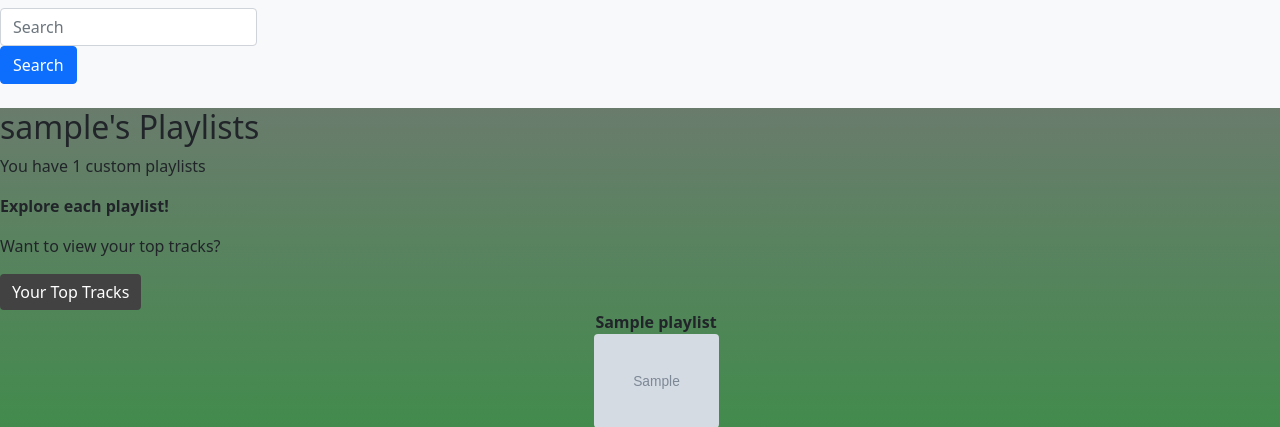
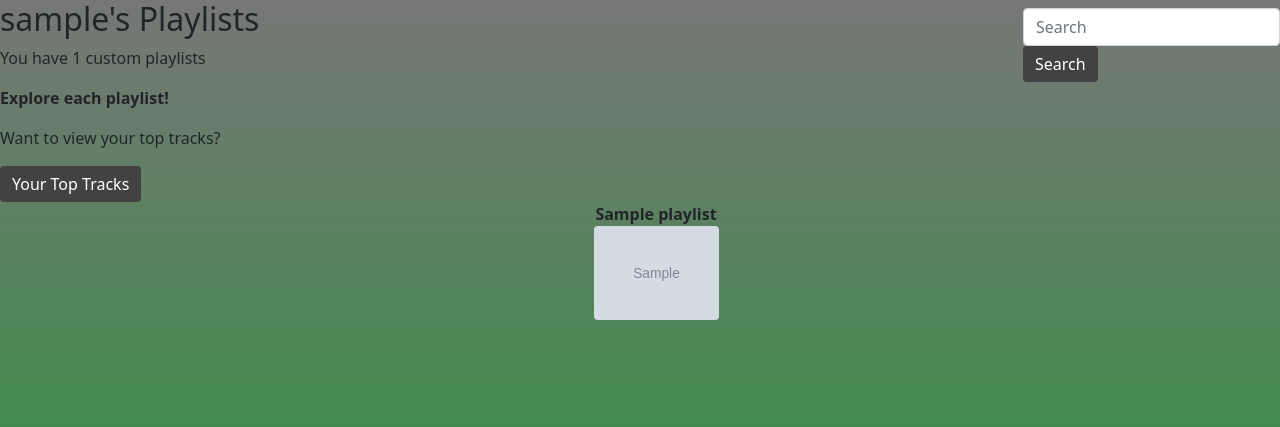
Before and after one commit to Kymartin45/spotify-oauth2, a Flask app: template templates/userPlaylists.html in a window 1280 px wide. Shown: the top 427 px of the page. Run offline with Flask 2, Linux system fonts and the light colour scheme; the template is opened without the code that fills it: most values are stand-ins (such as "Sample title", 1, 10 or a date in 2020); grey boxes marked "Sample" are stand-in pictures.

Commit message:
search bar styling

```diff
--- a/static/styles.css
+++ b/static/styles.css
@@ -101,3 +101,19 @@ div#top-track-btn button {
 div#top-track-btn button:hover {
     background: rgb(92, 92, 209);
 }
+
+div#user-playlists nav {
+    background: linear-gradient(149deg, #282828 10%, #c074b2 56%, #8ab5e8 80%) center / cover no-repeat fixed, rgba(249,224,112,0);
+    background-image: linear-gradient(to top, #149c28, #777777);
+    float: right;
+}
+
+div#user-playlists button {
+    background: #424242;
+    border-style: none;
+    border: none;
+}
+
+div#user-playlists button:hover {
+    background: rgb(92, 92, 209);
+}
```
